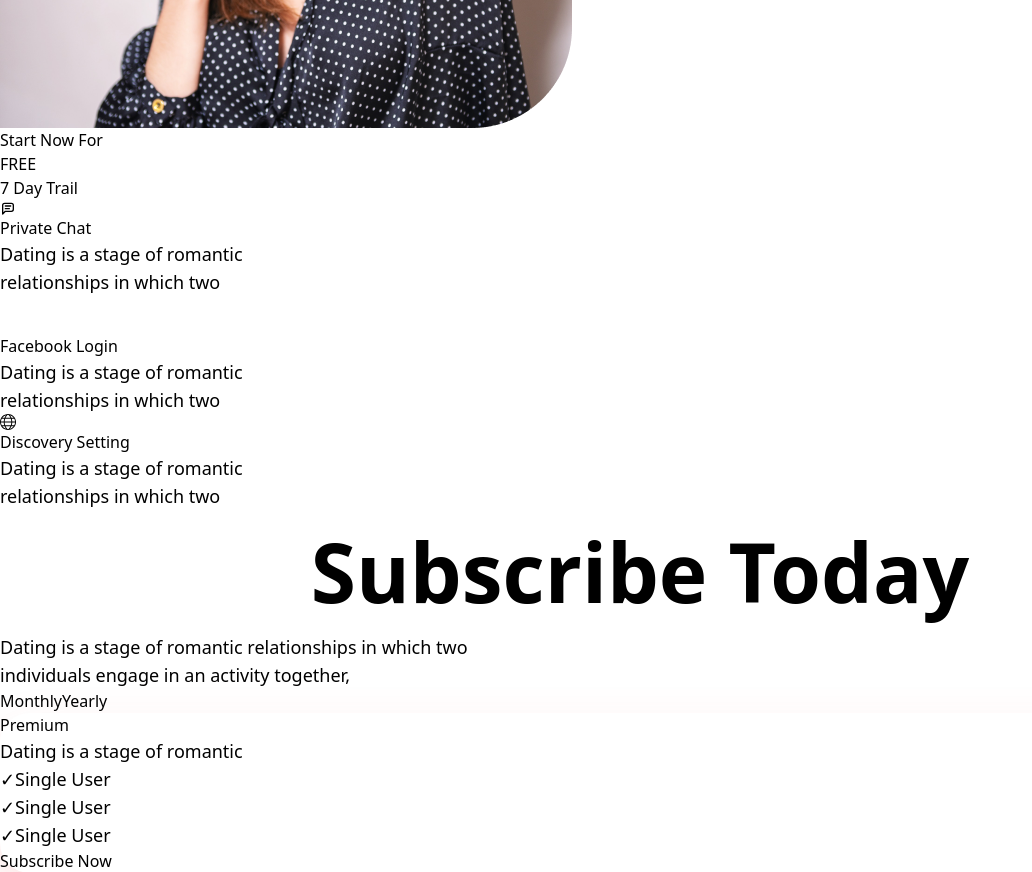
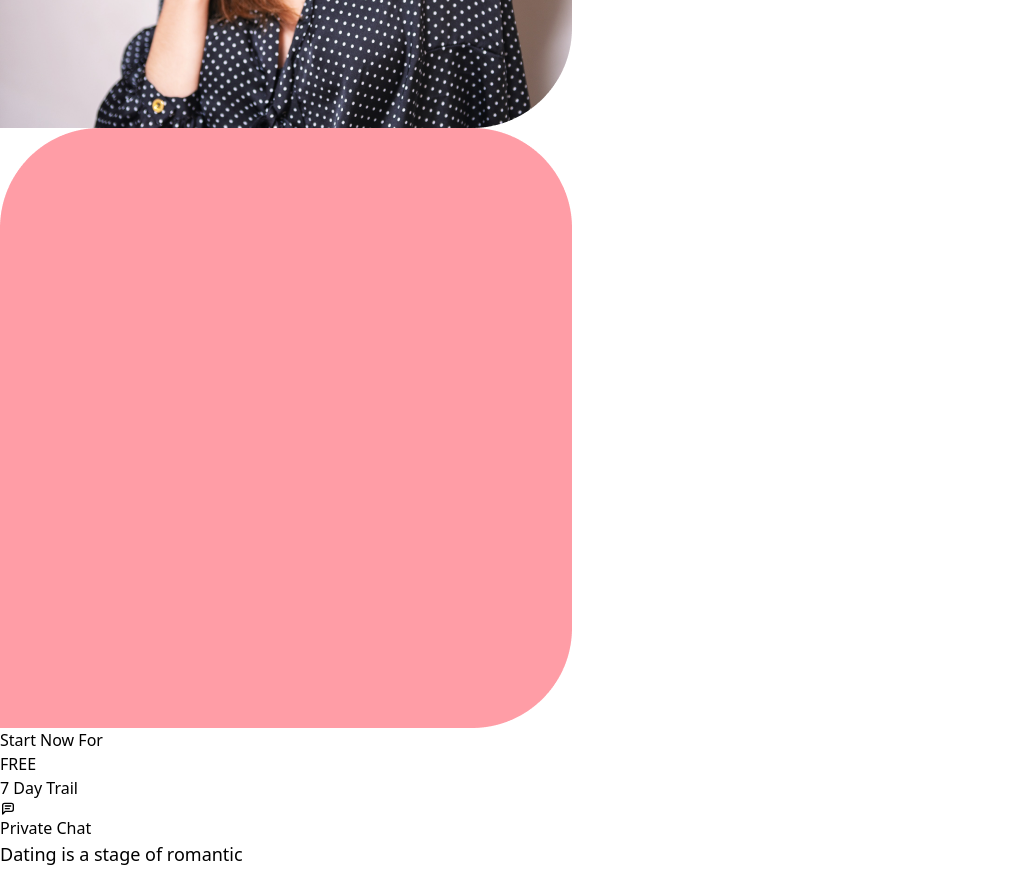
Before and after one commit to belalhossain22000/Dating-landing-page, a React (Vite) app: page / in a window 1280 px wide. Shown: the part 3580-4452 px from the top of the page, without its empty margins (0-1032 px from the left). Built offline with nearby package versions, Linux system fonts and the light colour scheme.

Commit message:
fix some problem

```diff
--- a/src/components/Pages/Home/Features/Features.jsx
+++ b/src/components/Pages/Home/Features/Features.jsx
@@ -2,6 +2,7 @@
 import { TbMessage } from 'react-icons/tb';
 import { TfiWorld } from 'react-icons/tfi';
 import image from '../../../../assets/Rectangle 44.png';
+import image2 from '../../../../assets/Rectangle 45.png';
 import frame from '../../../../assets/Frame.png';
 
 
@@ -16,8 +17,9 @@ const Features = () => {
                 <p className="subText text-center">Dating is a stage of romantic relationships in which two individuals <br /> engage in an activity together,most often with the intention.</p>
             </div>
             <div className='md:flex items-center justify-between gap-[124px] mt-[40px]'>
-                <div className='relative px-5' >
+                <div className='relative px-5'  >
                     <img src={image} alt="" />
+                    <img className='absolute top-0' src={image2} alt="" />
                     <div className='h-[200px] w-[200px] bg-gradient-to-b from-red-500 to-blue-900 shadow-lg rounded-full flex flex-col justify-center items-center absolute top-[280px] right-[20px] md:top-[200px] md:right-[-100px] text-white'>
                         <p>Start Now For</p>
                         <h4>FREE</h4>
```
